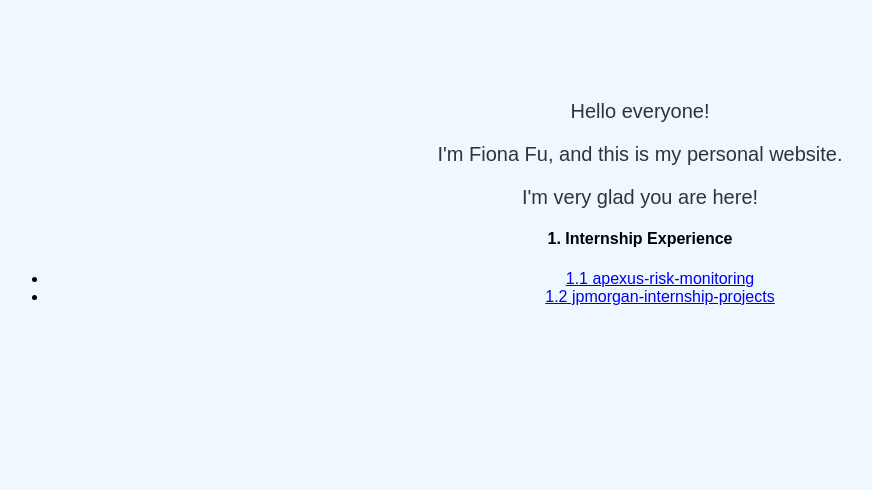
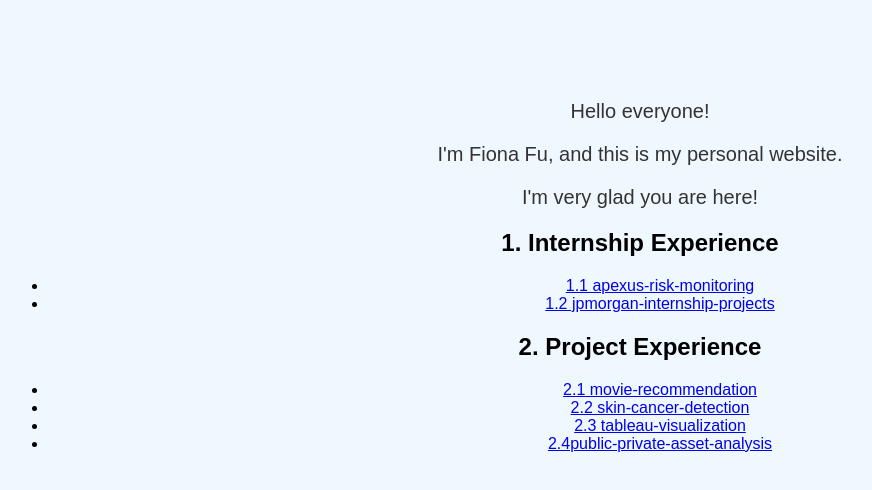
Before and after one commit to FionaFu02/FionaFu02.github.io, a plain HTML site: page index.html in a window 1280 px wide. Shown: the whole page, without its empty margins (0-872 px from the left). Drawn offline with Linux system fonts and the light colour scheme.

Commit message:
Update index.html

```diff
--- a/index.html
+++ b/index.html
@@ -20,10 +20,17 @@
     <p>Hello everyone!</p>
     <p>I'm Fiona Fu, and this is my personal website.</p>
     <p>I'm very glad you are here!</p>
-    <h4> 1.	Internship Experience </h4>
+    <h2>1. Internship Experience </h2>
     <ul>
         <li><a href="https://github.com/FionaFu02/internship-projects/tree/main/1.1%20apexus-risk-monitoring">1.1 apexus-risk-monitoring</a></li>
         <li><a href="https://github.com/FionaFu02/internship-projects/tree/main/1.2%20jpmorgan-internship-projects">1.2 jpmorgan-internship-projects</a></li>
     </ul>
+    <h2>2. Project Experience </h2>
+    <ul>
+        <li><a href="https://github.com/FionaFu02/academic-projects/tree/main/2.1%20movie-recommendation">2.1 movie-recommendation</a></li>
+        <li><a href="https://github.com/FionaFu02/academic-projects/tree/main/2.2%20skin-cancer-detection">2.2 skin-cancer-detection</a></li>
+        <li><a href="https://github.com/FionaFu02/academic-projects/tree/main/2.3%20tableau-visualization">2.3 tableau-visualization</a></li>
+        <li><a href="https://github.com/FionaFu02/academic-projects/tree/main/2.4public-private-asset-analysis">2.4public-private-asset-analysis</a></li>
+    </ul>
 </body>
 </html>
```
